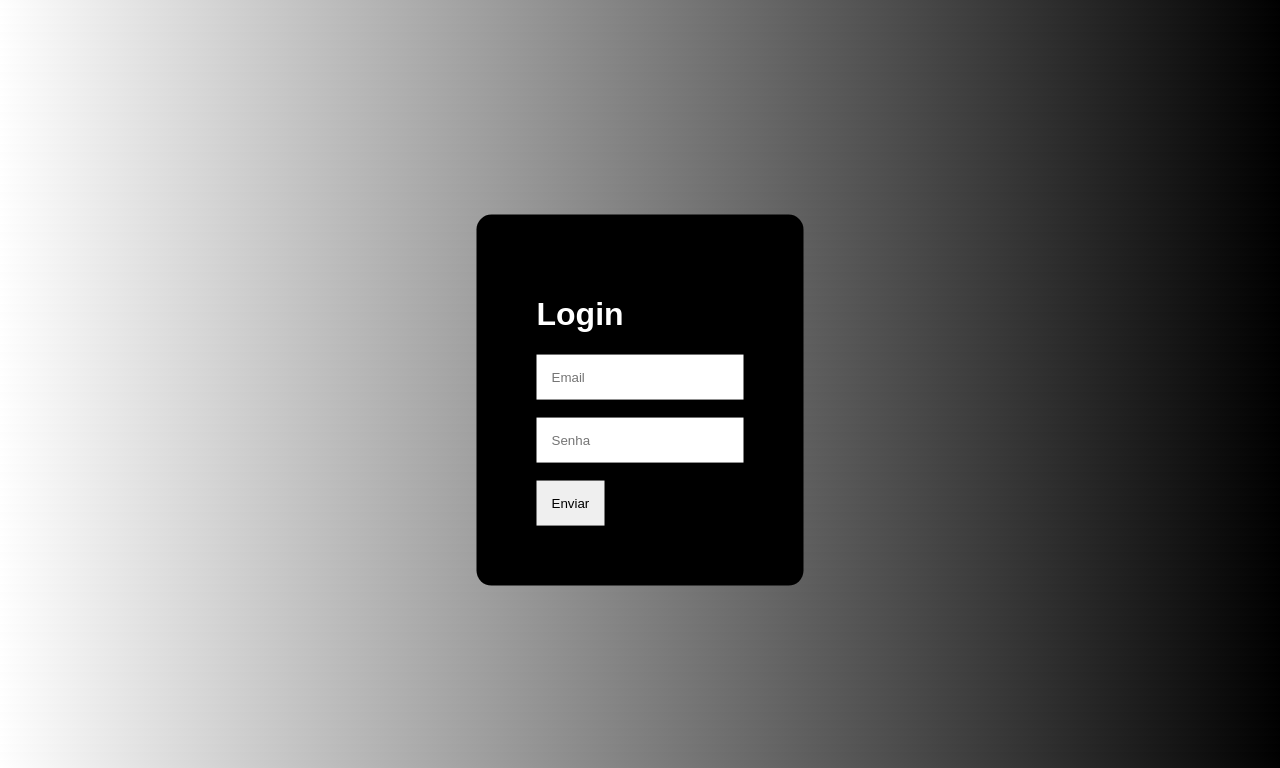
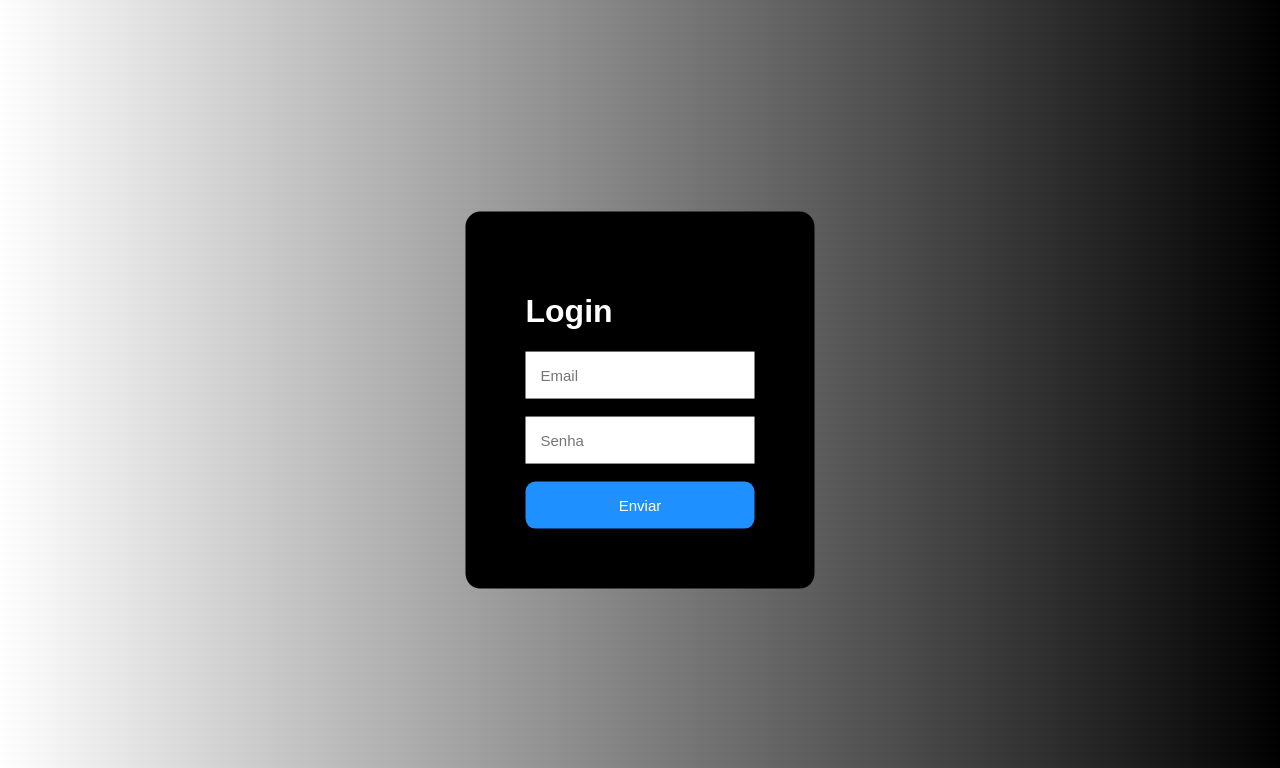
Before and after one commit to Sonegodev/sematec, a PHP site: page /frontend/login.php in a window 1280 px wide. Shown: the top 768 px of the page. Run offline with PHP 8.4, Linux system fonts and the light colour scheme.

Commit message:
cad e login

```diff
--- a/frontend/login.php
+++ b/frontend/login.php
@@ -24,8 +24,24 @@
             input{
                 padding: 15px;
                 border: none;
-                outline: none;z
+                outline: none;
                 font-size: 15px;
+            }
+
+            button{
+                background-color:dodgerblue;
+                border: none;
+                padding: 15px;
+                width: 100%;
+                border-radius: 10px;
+                color: white;
+                font-size: 15px;
+                cursor:pointer;
+            }
+
+            button:hover{
+                background-color:deepskyblue;
+
             }
         </style>
     </head>
@@ -39,7 +55,7 @@
                 <input type="password" id="senha" name="email" placeholder="Senha">
                 <br>
                 <br>
-                <input type="submit" value="Enviar">
+                <button type="submit">Enviar</button>
             </div>
         </form>
     </body>
```
